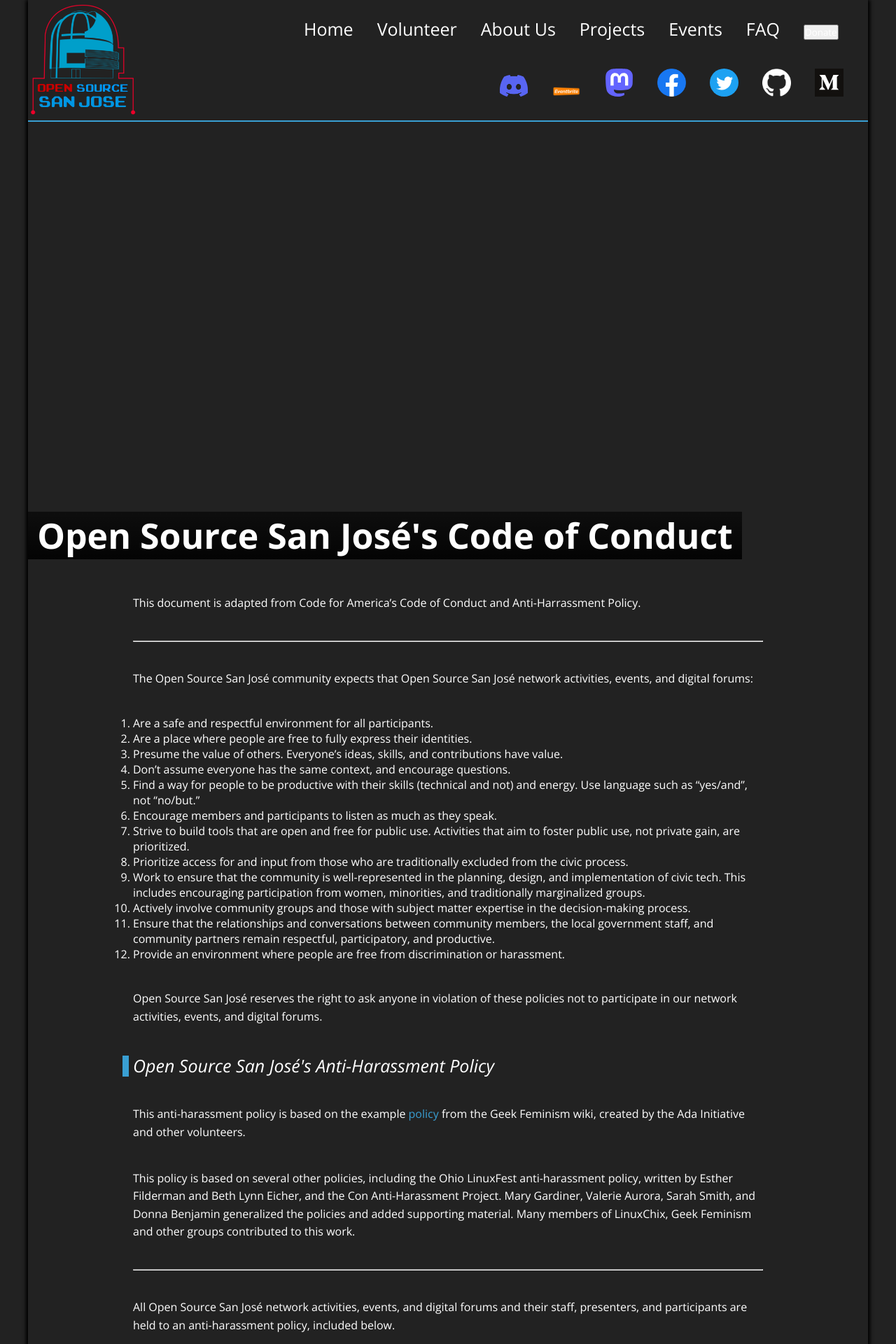
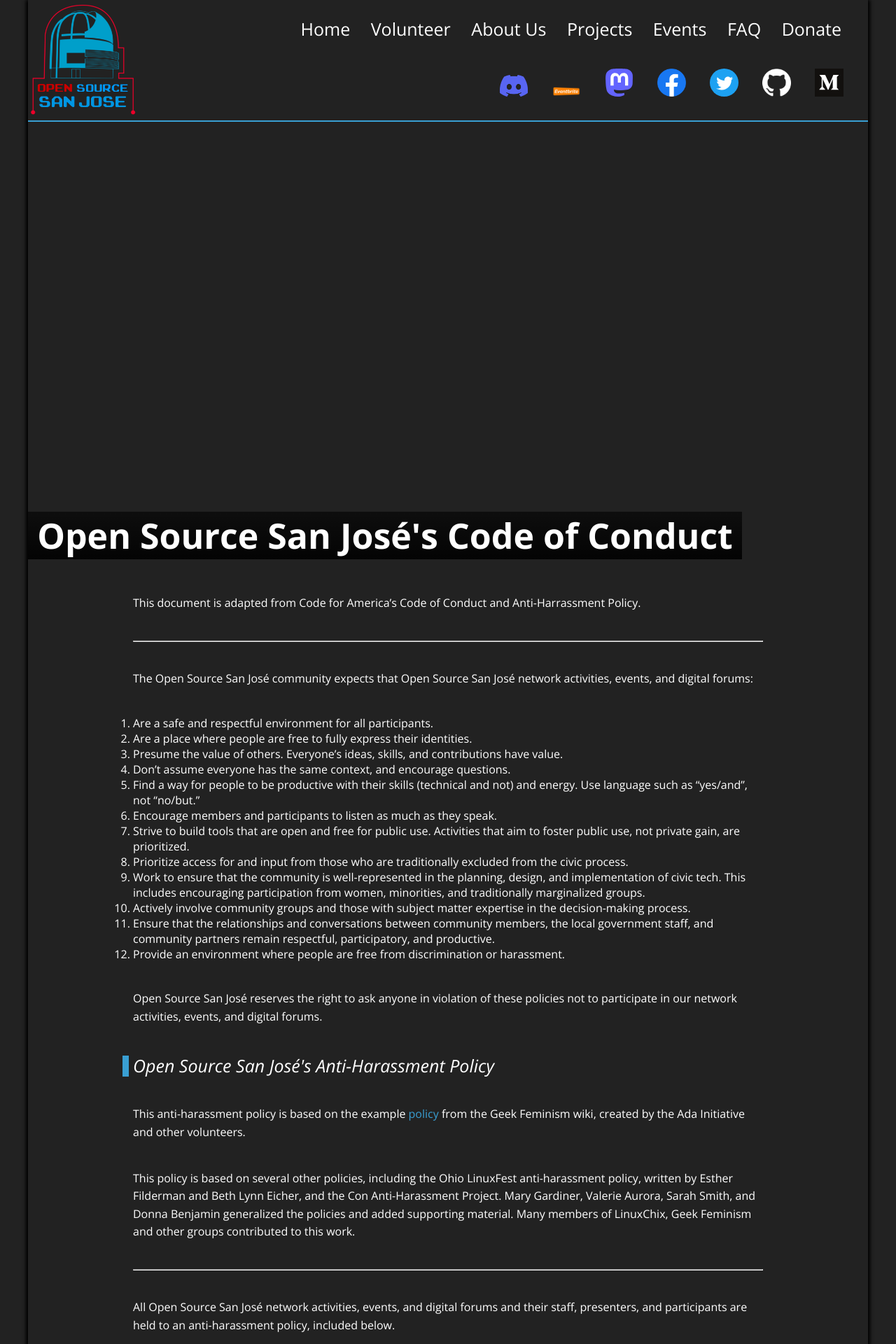
Before and after one commit to codeforsanjose/codeforsanjose.github.io, a Jekyll site: the page built from codeofconduct.html, in a window 1280 px wide. Shown: the top 1920 px of the page at 70% size. Built offline with Jekyll 4.4.1, drawn with Linux system fonts in a browser that asks for light colours; nearby versions of some CDN libraries.

Commit message:
just a tag no button

```diff
--- a/_includes/donateButton.html
+++ b/_includes/donateButton.html
@@ -1,5 +1,3 @@
 <a href="https://www.paypal.com/donate/?hosted_button_id=RH4Y34HGQ535S" target="_blank">
-    <button>
-        Donate
-    </button>
+    Donate
 </a>
```
